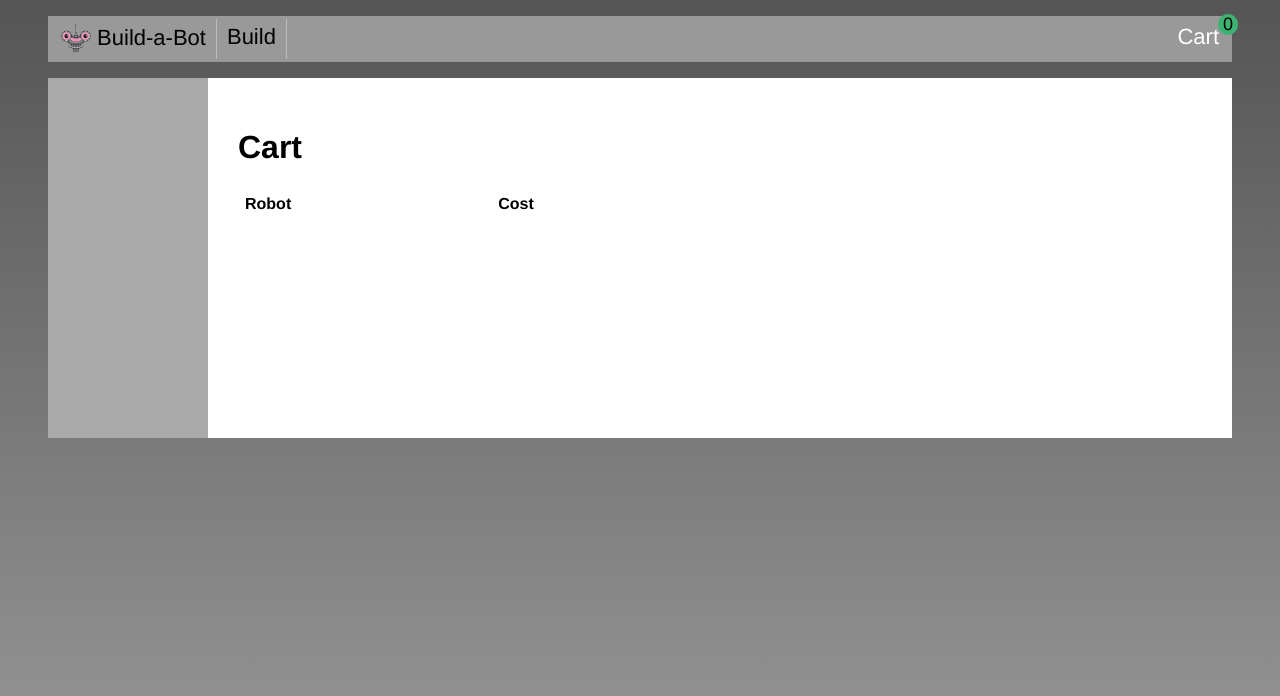
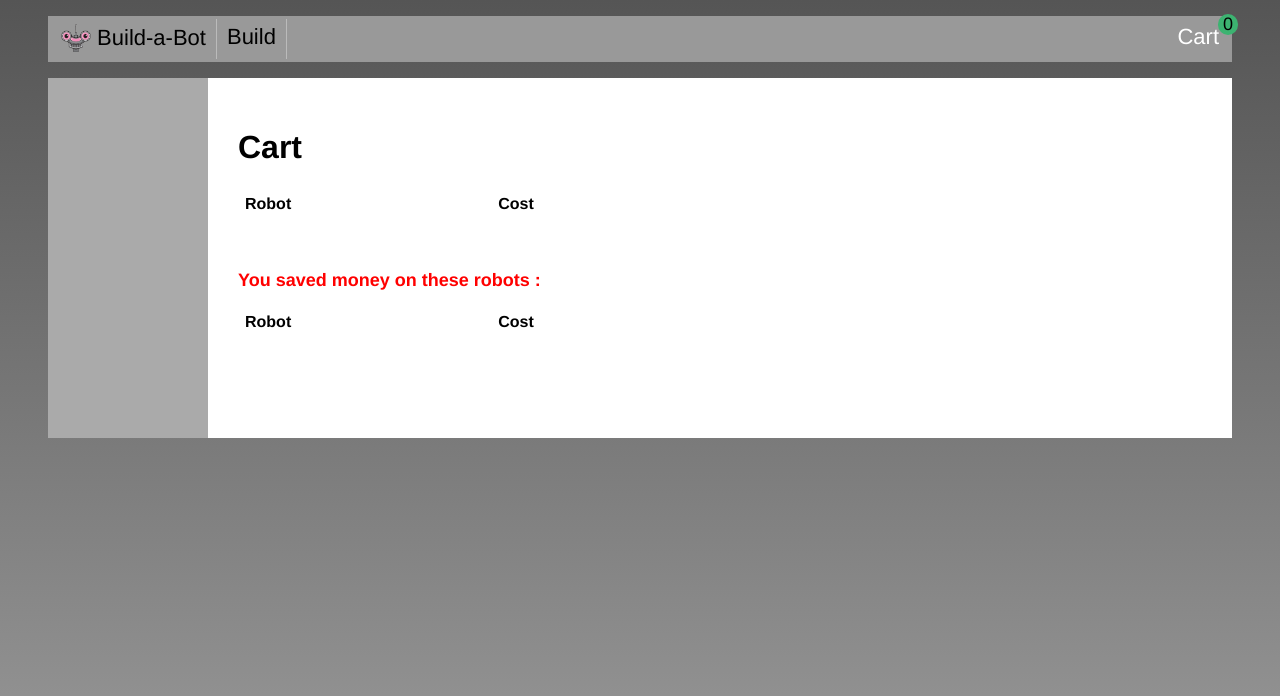
Before and after one commit to raomukesh/vue-build-a-bot, a Vue app: page /cart in a window 1280 px wide. Shown: the top 696 px of the page. Built offline with nearby package versions, Linux system fonts and the light colour scheme.

Commit message:
Managing State and Server Communication with Vuex : Using Vuex Getters to Return Calculated Data

```diff
--- a/src/cart/ShoppingCart.vue
+++ b/src/cart/ShoppingCart.vue
@@ -23,6 +23,30 @@
         </tr>
       </tbody>
     </table>
+
+    <h2 class="saleItems">You saved money on these robots :</h2>
+    <table>
+      <thead>
+        <tr>
+          <th class="robot-title">
+            Robot
+          </th>
+          <th class="cost">
+            Cost
+          </th>
+        </tr>
+      </thead>
+      <tbody>
+        <tr v-for="(robot, index) in cartSaleItems" :key="index">
+          <td class="robot-title">
+            {{robot.head.title}}
+          </td>
+          <td class="cost">
+            {{robot.cost}}
+          </td>
+        </tr>
+      </tbody>
+    </table>
  </div>
 </template>
 
@@ -32,7 +56,10 @@
   computed: {
       cart() {
           return this.$store.state.cart;
-      }
+      },
+      cartSaleItems(){
+          return this.$store.getters.cartSaleItems;
+      },
   },
 };
 </script>
@@ -48,4 +75,9 @@
   .cost {
     text-align: right;
   }
+  .saleItems{
+    margin-top: 50px;
+    font-size: 18px;
+    color: red;
+  }
 </style>
--- a/src/store/index.js
+++ b/src/store/index.js
@@ -19,4 +19,9 @@
             state.cart.push(robot);
         },
     },
+    getters: {
+        cartSaleItems(state){
+            return state.cart.filter(item => item.head.onSale);
+        }
+    },
 });
```
